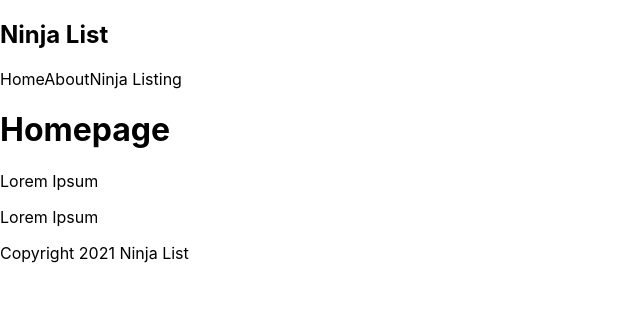
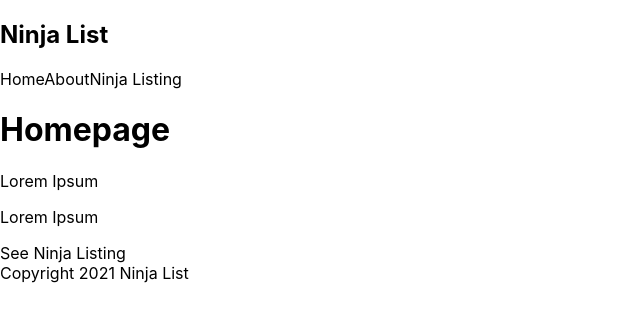
Before and after one commit to SBolsec/Next.js-Tutorial, a Next.js app in the folder ninjalist/: page / in a window 1280 px wide. Shown: the top 322 px of the page, without its empty margins (0-640 px from the left). Built offline with nearby package versions, Linux system fonts and the light colour scheme.

Commit message:
linking between pages

```diff
--- a/ninjalist/components/Navbar.js
+++ b/ninjalist/components/Navbar.js
@@ -1,12 +1,14 @@
+import Link from 'next/link';
+
 const Navbar = () => {
     return (
         <nav>
             <div className="logo">
                 <h1>Ninja List</h1>
             </div>
-            <a>Home</a>
-            <a>About</a>
-            <a>Ninja Listing</a>
+            <Link href="/"><a>Home</a></Link>
+            <Link href="/about"><a>About</a></Link>
+            <Link href="/ninjas"><a>Ninja Listing</a></Link>
         </nav>
     );
 }
--- a/ninjalist/pages/index.js
+++ b/ninjalist/pages/index.js
@@ -1,5 +1,6 @@
 import Navbar from '../components/Navbar'
 import Footer from '../components/Footer'
+import Link from 'next/link';
 
 export default function Home() {
   return (
@@ -8,6 +9,9 @@
       <h1>Homepage</h1>
       <p>Lorem Ipsum</p>
       <p>Lorem Ipsum</p>
+      <Link href="/ninjas">
+        <a>See Ninja Listing</a>
+      </Link>
       <Footer />
     </div>
   )
```
